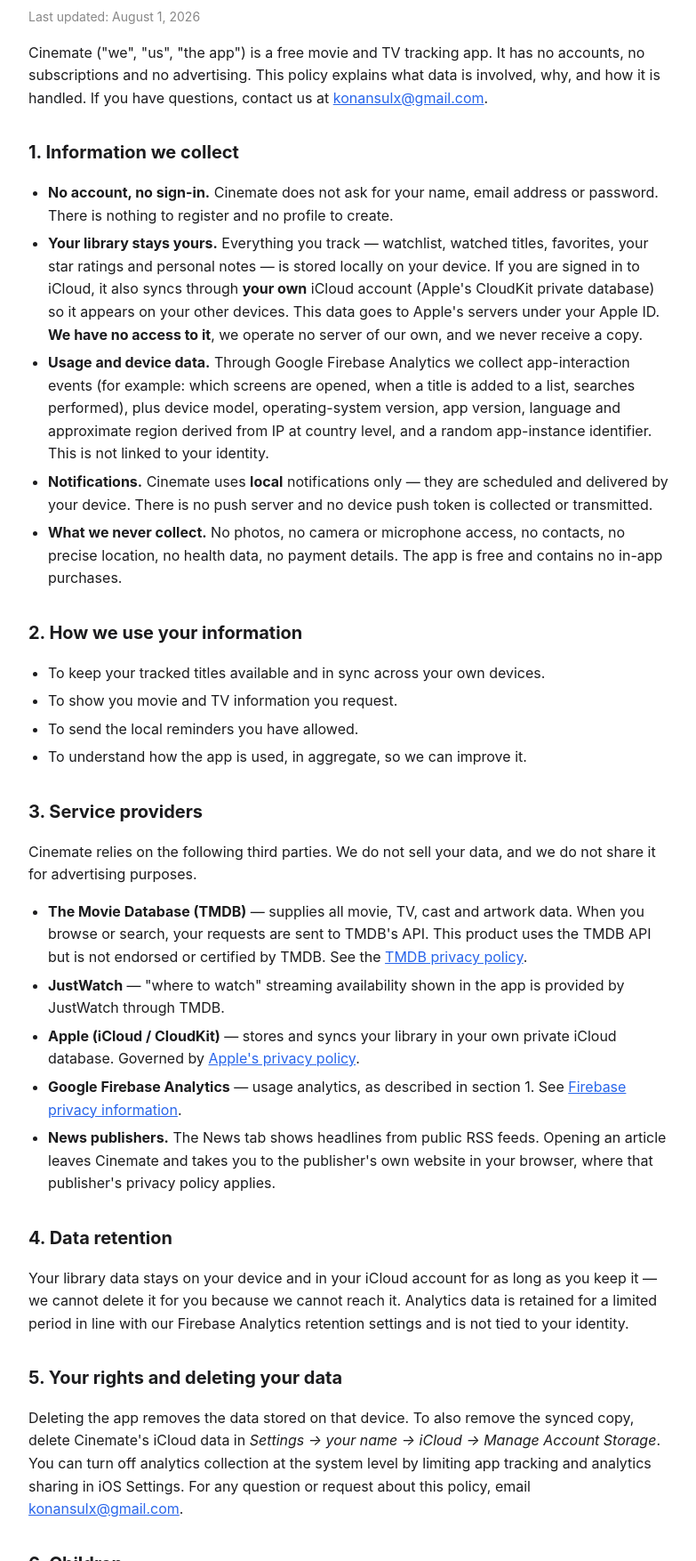
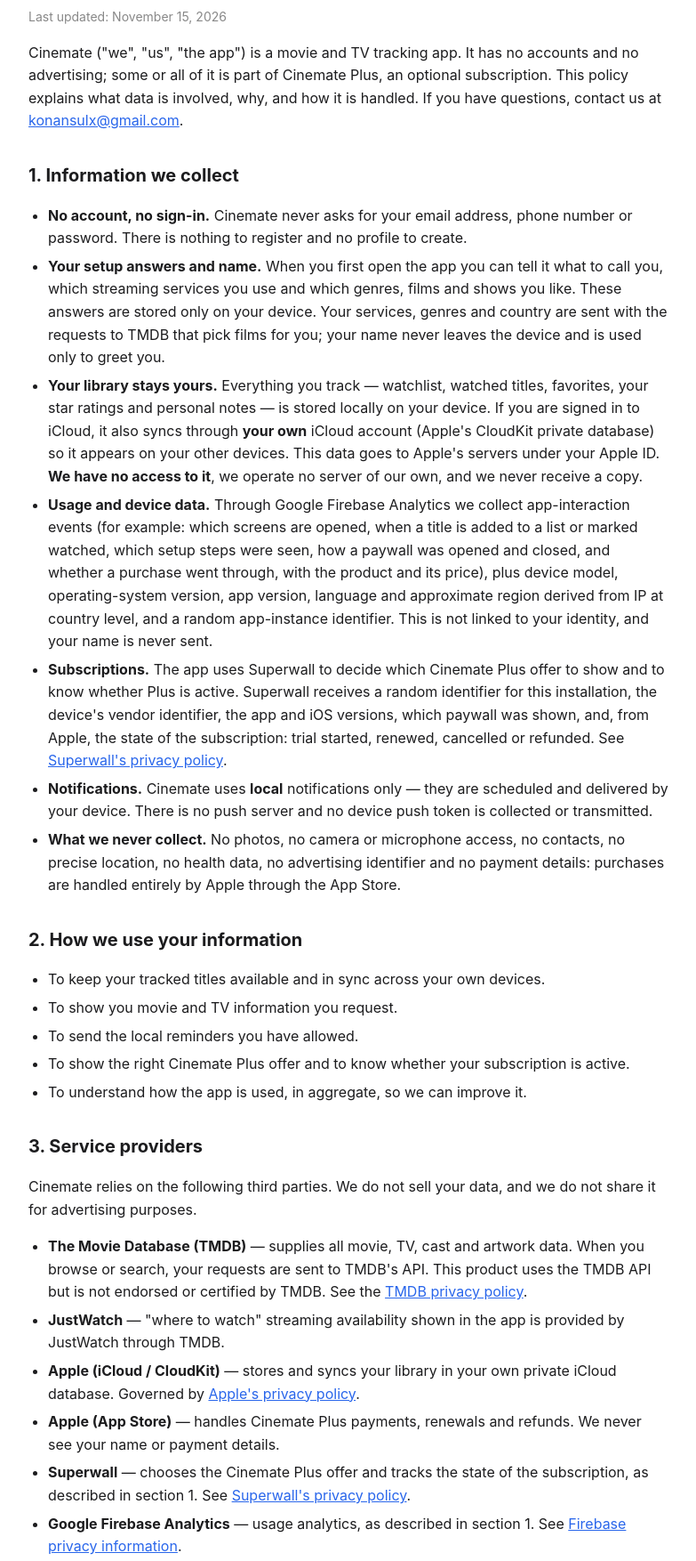
Before and after one commit to konansul/cinemate-legal, a plain HTML site: page privacy.html in a window 1280 px wide. Shown: the part 119-1873 px from the top of the page at 89% size, without its empty margins (248-1031 px from the left). Drawn offline with Linux system fonts and the light colour scheme.

Commit message:
Described Cinemate Plus in the terms and the privacy policy
Kanan 2026-11-15:
Cinemate 1.0.1 brings an auto-renewing subscription, so the pages could
no longer say the app is free with no purchases.

- Terms: "No purchases" became "Cinemate Plus": what it opens, trials,
  renewal and cancelling, restore, refunds through Apple; weekly,
  monthly or yearly plans.
- Privacy: the setup answers and the name stay on the device, Superwall
  and the App Store are listed, analytics names the paywall and purchase
  events, and the promise of an iOS switch for analytics is gone.
- Index: no longer says free.

```diff
--- a/privacy.html
+++ b/privacy.html
@@ -10,17 +10,19 @@
 <div class="nav"><a href="index.html">Cinemate</a> · Privacy Policy · <a href="terms.html">Terms of Use</a></div>
 
 <h1>Privacy Policy</h1>
-<p class="updated">Last updated: August 1, 2026</p>
+<p class="updated">Last updated: November 15, 2026</p>
 
-<p>Cinemate ("we", "us", "the app") is a free movie and TV tracking app. It has no accounts, no subscriptions and no advertising. This policy explains what data is involved, why, and how it is handled. If you have questions, contact us at <a href="mailto:konansulx@gmail.com">konansulx@gmail.com</a>.</p>
+<p>Cinemate ("we", "us", "the app") is a movie and TV tracking app. It has no accounts and no advertising; some or all of it is part of Cinemate Plus, an optional subscription. This policy explains what data is involved, why, and how it is handled. If you have questions, contact us at <a href="mailto:konansulx@gmail.com">konansulx@gmail.com</a>.</p>
 
 <h2>1. Information we collect</h2>
 <ul>
-  <li><strong>No account, no sign-in.</strong> Cinemate does not ask for your name, email address or password. There is nothing to register and no profile to create.</li>
+  <li><strong>No account, no sign-in.</strong> Cinemate never asks for your email address, phone number or password. There is nothing to register and no profile to create.</li>
+  <li><strong>Your setup answers and name.</strong> When you first open the app you can tell it what to call you, which streaming services you use and which genres, films and shows you like. These answers are stored only on your device. Your services, genres and country are sent with the requests to TMDB that pick films for you; your name never leaves the device and is used only to greet you.</li>
   <li><strong>Your library stays yours.</strong> Everything you track — watchlist, watched titles, favorites, your star ratings and personal notes — is stored locally on your device. If you are signed in to iCloud, it also syncs through <strong>your own</strong> iCloud account (Apple's CloudKit private database) so it appears on your other devices. This data goes to Apple's servers under your Apple ID. <strong>We have no access to it</strong>, we operate no server of our own, and we never receive a copy.</li>
-  <li><strong>Usage and device data.</strong> Through Google Firebase Analytics we collect app-interaction events (for example: which screens are opened, when a title is added to a list, searches performed), plus device model, operating-system version, app version, language and approximate region derived from IP at country level, and a random app-instance identifier. This is not linked to your identity.</li>
+  <li><strong>Usage and device data.</strong> Through Google Firebase Analytics we collect app-interaction events (for example: which screens are opened, when a title is added to a list or marked watched, which setup steps were seen, how a paywall was opened and closed, and whether a purchase went through, with the product and its price), plus device model, operating-system version, app version, language and approximate region derived from IP at country level, and a random app-instance identifier. This is not linked to your identity, and your name is never sent.</li>
+  <li><strong>Subscriptions.</strong> The app uses Superwall to decide which Cinemate Plus offer to show and to know whether Plus is active. Superwall receives a random identifier for this installation, the device's vendor identifier, the app and iOS versions, which paywall was shown, and, from Apple, the state of the subscription: trial started, renewed, cancelled or refunded. See <a href="https://superwall.com/privacy">Superwall's privacy policy</a>.</li>
   <li><strong>Notifications.</strong> Cinemate uses <strong>local</strong> notifications only — they are scheduled and delivered by your device. There is no push server and no device push token is collected or transmitted.</li>
-  <li><strong>What we never collect.</strong> No photos, no camera or microphone access, no contacts, no precise location, no health data, no payment details. The app is free and contains no in-app purchases.</li>
+  <li><strong>What we never collect.</strong> No photos, no camera or microphone access, no contacts, no precise location, no health data, no advertising identifier and no payment details: purchases are handled entirely by Apple through the App Store.</li>
 </ul>
 
 <h2>2. How we use your information</h2>
@@ -28,6 +30,7 @@
   <li>To keep your tracked titles available and in sync across your own devices.</li>
   <li>To show you movie and TV information you request.</li>
   <li>To send the local reminders you have allowed.</li>
+  <li>To show the right Cinemate Plus offer and to know whether your subscription is active.</li>
   <li>To understand how the app is used, in aggregate, so we can improve it.</li>
 </ul>
 
@@ -37,15 +40,17 @@
   <li><strong>The Movie Database (TMDB)</strong> — supplies all movie, TV, cast and artwork data. When you browse or search, your requests are sent to TMDB's API. This product uses the TMDB API but is not endorsed or certified by TMDB. See the <a href="https://www.themoviedb.org/privacy-policy">TMDB privacy policy</a>.</li>
   <li><strong>JustWatch</strong> — "where to watch" streaming availability shown in the app is provided by JustWatch through TMDB.</li>
   <li><strong>Apple (iCloud / CloudKit)</strong> — stores and syncs your library in your own private iCloud database. Governed by <a href="https://www.apple.com/legal/privacy/">Apple's privacy policy</a>.</li>
+  <li><strong>Apple (App Store)</strong> — handles Cinemate Plus payments, renewals and refunds. We never see your name or payment details.</li>
+  <li><strong>Superwall</strong> — chooses the Cinemate Plus offer and tracks the state of the subscription, as described in section 1. See <a href="https://superwall.com/privacy">Superwall's privacy policy</a>.</li>
   <li><strong>Google Firebase Analytics</strong> — usage analytics, as described in section 1. See <a href="https://firebase.google.com/support/privacy">Firebase privacy information</a>.</li>
   <li><strong>News publishers.</strong> The News tab shows headlines from public RSS feeds. Opening an article leaves Cinemate and takes you to the publisher's own website in your browser, where that publisher's privacy policy applies.</li>
 </ul>
 
 <h2>4. Data retention</h2>
-<p>Your library data stays on your device and in your iCloud account for as long as you keep it — we cannot delete it for you because we cannot reach it. Analytics data is retained for a limited period in line with our Firebase Analytics retention settings and is not tied to your identity.</p>
+<p>Your library data stays on your device and in your iCloud account for as long as you keep it — we cannot delete it for you because we cannot reach it. Analytics and subscription data are retained for a limited period in line with Firebase's and Superwall's retention settings and are not tied to your identity.</p>
 
 <h2>5. Your rights and deleting your data</h2>
-<p>Deleting the app removes the data stored on that device. To also remove the synced copy, delete Cinemate's iCloud data in <em>Settings → your name → iCloud → Manage Account Storage</em>. You can turn off analytics collection at the system level by limiting app tracking and analytics sharing in iOS Settings. For any question or request about this policy, email <a href="mailto:konansulx@gmail.com">konansulx@gmail.com</a>.</p>
+<p>Deleting the app removes the data stored on that device. To also remove the synced copy, delete Cinemate's iCloud data in <em>Settings → your name → iCloud → Manage Account Storage</em>. For any question or request about this policy, email <a href="mailto:konansulx@gmail.com">konansulx@gmail.com</a>.</p>
 
 <h2>6. Children</h2>
 <p>Cinemate is not directed to children under 13 (or the minimum age required in your country). We do not knowingly collect data from children. If you believe a child has provided us data, contact us and we will address it.</p>
```
Also changed, not shown: index.html (+1 -1 lines), terms.html (+6 -4 lines).
